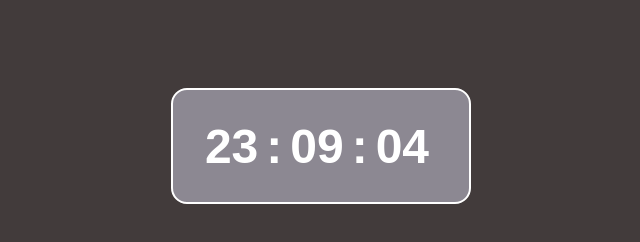
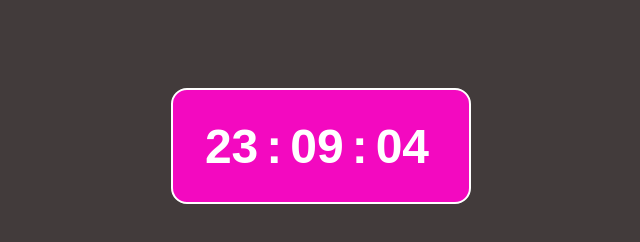
Before and after one commit to Genesses12/Relogio-Digital, a plain HTML site: page index.html in a window 1280 px wide. Shown: the whole page, without its empty margins (319-959 px from the left). Drawn offline with Linux system fonts and the light colour scheme.

Commit message:
cor nova

```diff
--- a/styles.css
+++ b/styles.css
@@ -13,7 +13,7 @@ body{
     justify-content: center;
 }
 .clock {
-    background-color: rgb(140, 136, 146);
+    background-color: rgb(243, 9, 192);
     display: flex;
     align-items: center;
     font-size: 3rem;
```
